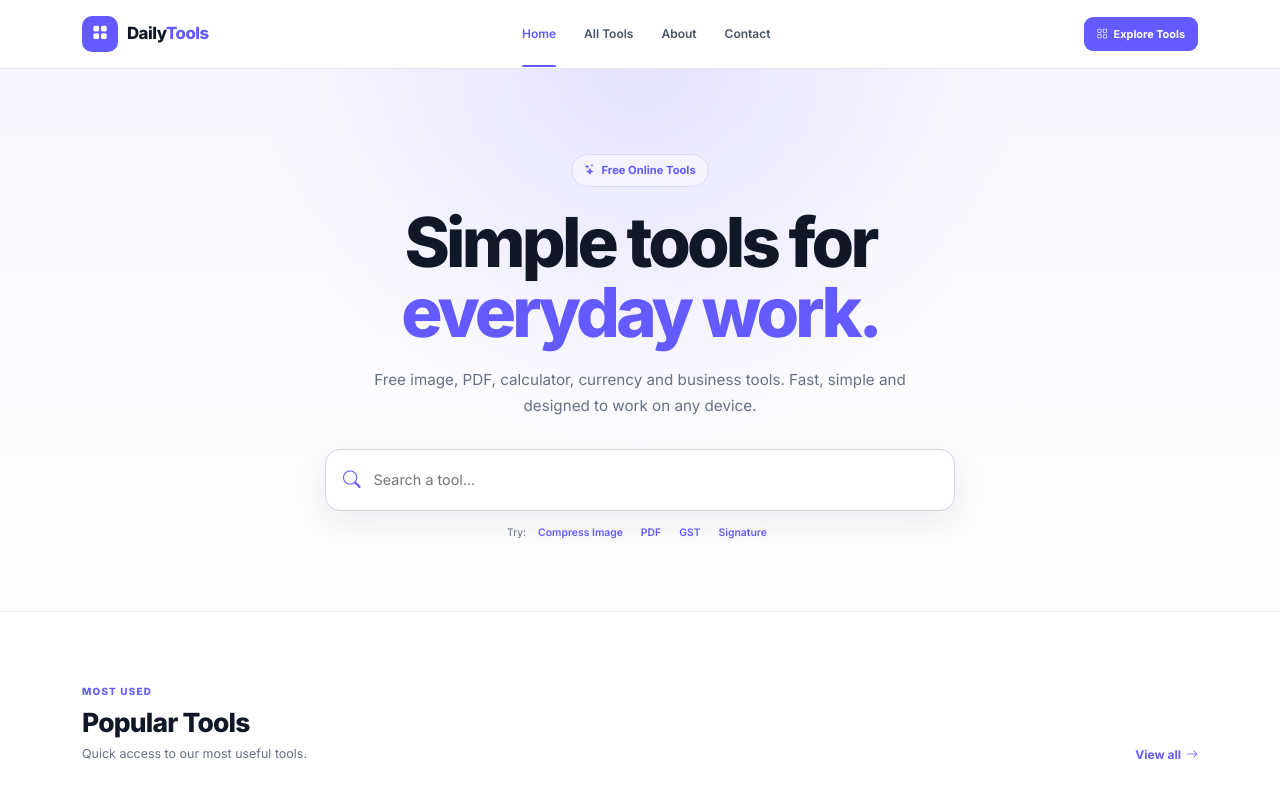
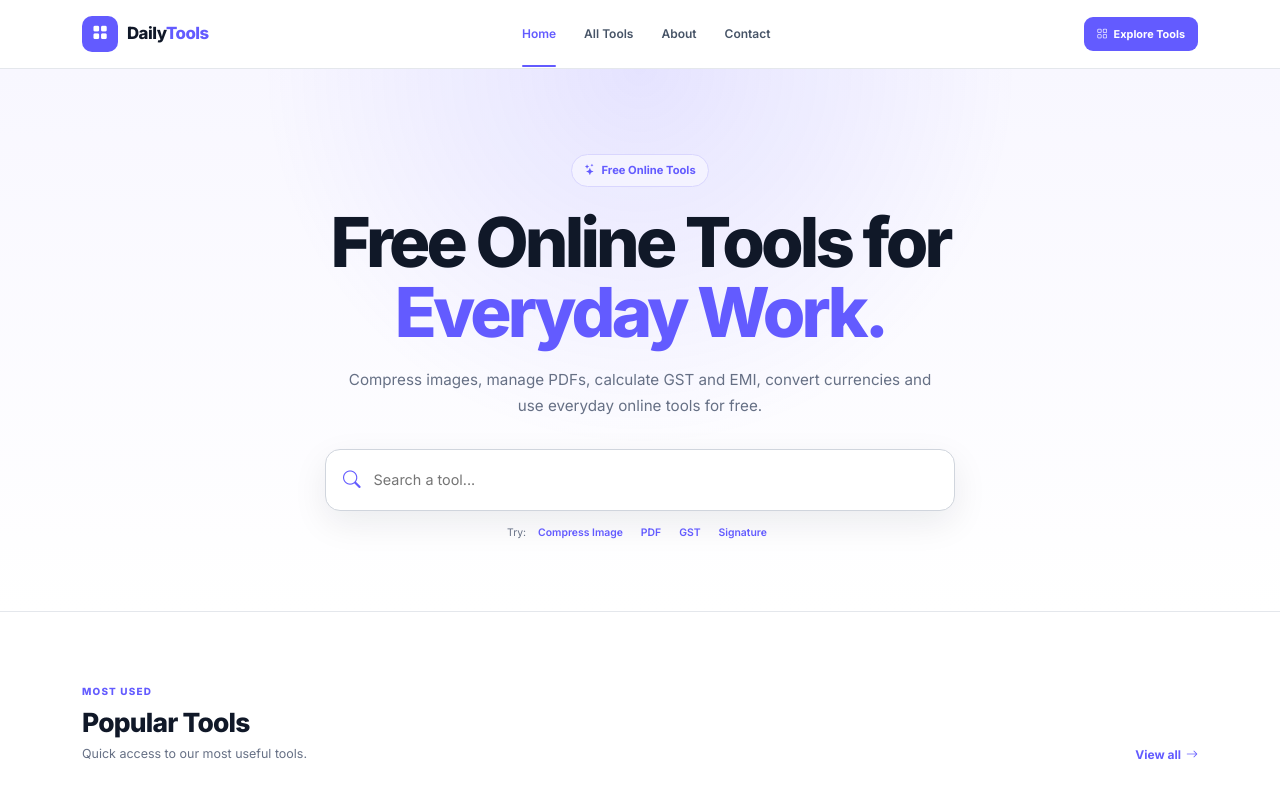
Before and after one commit to baraiankit04/daily-tools, a React (Vite) app: page / in a window 1280 px wide. Shown: the top 788 px of the page. Built offline with nearby package versions, Linux system fonts and the light colour scheme.

Commit message:
Improve homepage SEO content

```diff
--- a/src/pages/Home.jsx
+++ b/src/pages/Home.jsx
@@ -108,10 +108,10 @@ function Home() {
 
   return (
     <>
-    <SEO
-  title="Free Online Tools for Images, PDF & Calculations"
-  description="Free online image, PDF, calculator and business tools. Compress images, resize photos, edit PDFs, calculate GST, EMI and more."
-  keywords="free online tools, image compressor, PDF tools, GST calculator, EMI calculator, image resizer"
+  <SEO
+  title="Free Online Tools - Image, PDF, Calculator & More"
+  description="Use free online tools for images, PDFs, calculations, finance, currency, text and business tasks. Fast, simple and mobile-friendly DailyTools."
+  keywords="free online tools, image compressor, PDF tools, online calculator, GST calculator, EMI calculator, image resizer, currency converter"
 />
       {/* HERO */}
 
@@ -122,15 +122,14 @@ function Home() {
               <i className="bi bi-stars"></i>
               Free Online Tools
             </div>
-            <h1>
-              Simple tools for
-              <span> everyday work.</span>
-            </h1>
+           <h1>
+  Free Online Tools for
+  <span> Everyday Work.</span>
+</h1>
 
-            <p>
-  Free image, PDF, calculator, currency and
-  business tools. Fast, simple and
-  designed to work on any device.
+       <p>
+  Compress images, manage PDFs, calculate GST and EMI,
+  convert currencies and use everyday online tools for free.
 </p>
 
             <div className="main-tool-search">
@@ -523,6 +522,46 @@ function Home() {
           </section>
         </>
       )}
+      {/* SEO CONTENT */}
+
+<section className="home-section">
+  <div className="container">
+    <div className="seo-content">
+
+      <h2>Free Online Tools for Everyday Tasks</h2>
+
+      <p>
+        DailyTools provides simple online utilities for common
+        image, PDF, calculation, finance, currency, business
+        and text tasks. You can compress and resize images,
+        work with PDF files, calculate GST and EMI, convert
+        currencies and use other everyday tools directly from
+        your browser.
+      </p>
+
+      <h2>Popular Free Online Tools</h2>
+
+      <p>
+        Use our Image Compressor to reduce image file size,
+        JPG to PDF tool to create PDF files, Signature Resizer
+        for document requirements, GST Calculator for tax
+        calculations, EMI Calculator for loan estimates and
+        Currency Converter for quick currency conversions.
+      </p>
+
+      <h2>Simple, Fast and Mobile Friendly</h2>
+
+      <p>
+        DailyTools is designed to keep everyday tasks simple.
+        Most tools require only a file or a few values before
+        showing the result. The website works on phones,
+        tablets and desktop computers, and many file-based
+        tools process data directly in your browser.
+      </p>
+
+    </div>
+  </div>
+</section>
     </>
   );
 }
```
